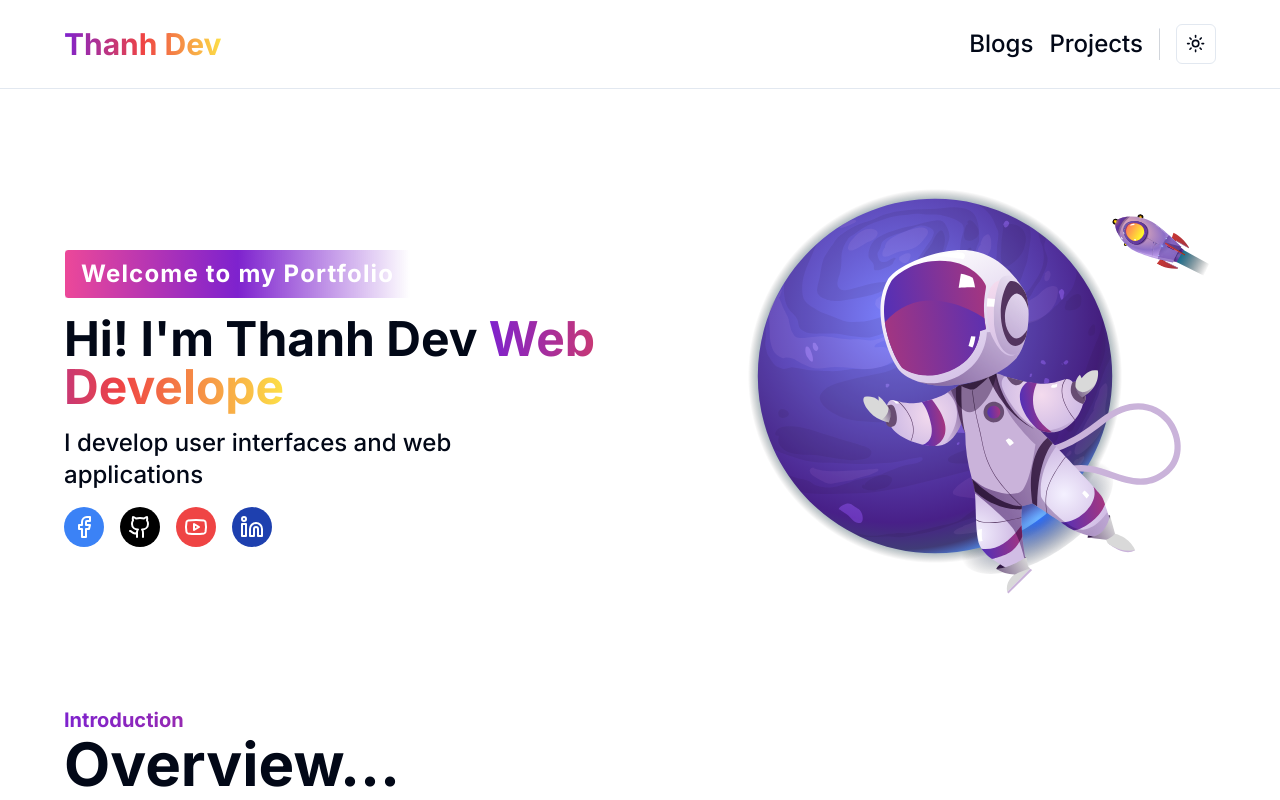
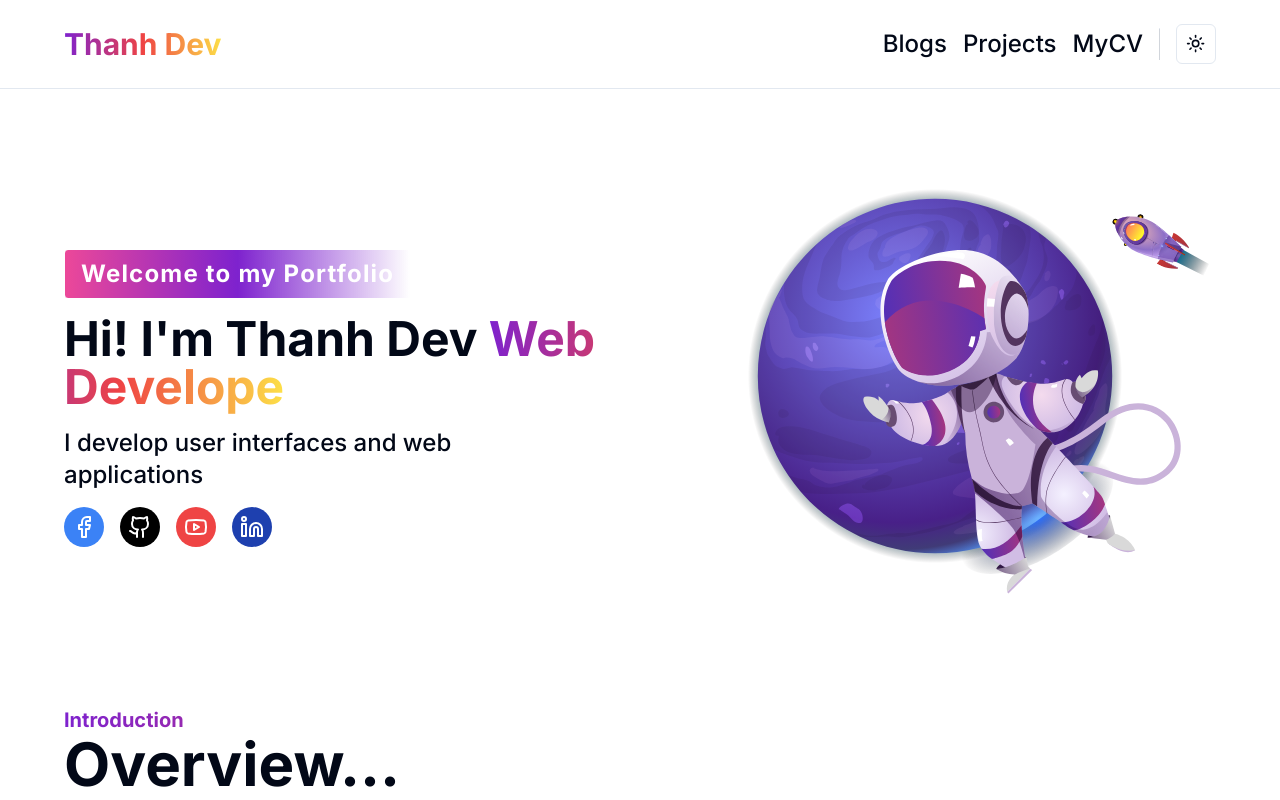
Before and after one commit to vophuocthanh/portfolio, a Next.js app in the folder web/: page / in a window 1280 px wide. Shown: the top 800 px of the page. Built offline with nearby package versions, Linux system fonts and the light colour scheme.

Commit message:
feat(header): add MyCV

```diff
--- a/web/components/header/header.tsx
+++ b/web/components/header/header.tsx
@@ -24,6 +24,13 @@
             >
               Projects
             </Link>
+            <Link
+              href='https://drive.google.com/file/d/1-Ux8VpgPaRae_smxnRu0eMjgemret16N/view?usp=sharing'
+              target='_blank'
+              className='hover:text-green-400 hover:underline'
+            >
+              MyCV
+            </Link>
           </div>
           <div className='sm:hidden'>
             <MobilePage />
```
